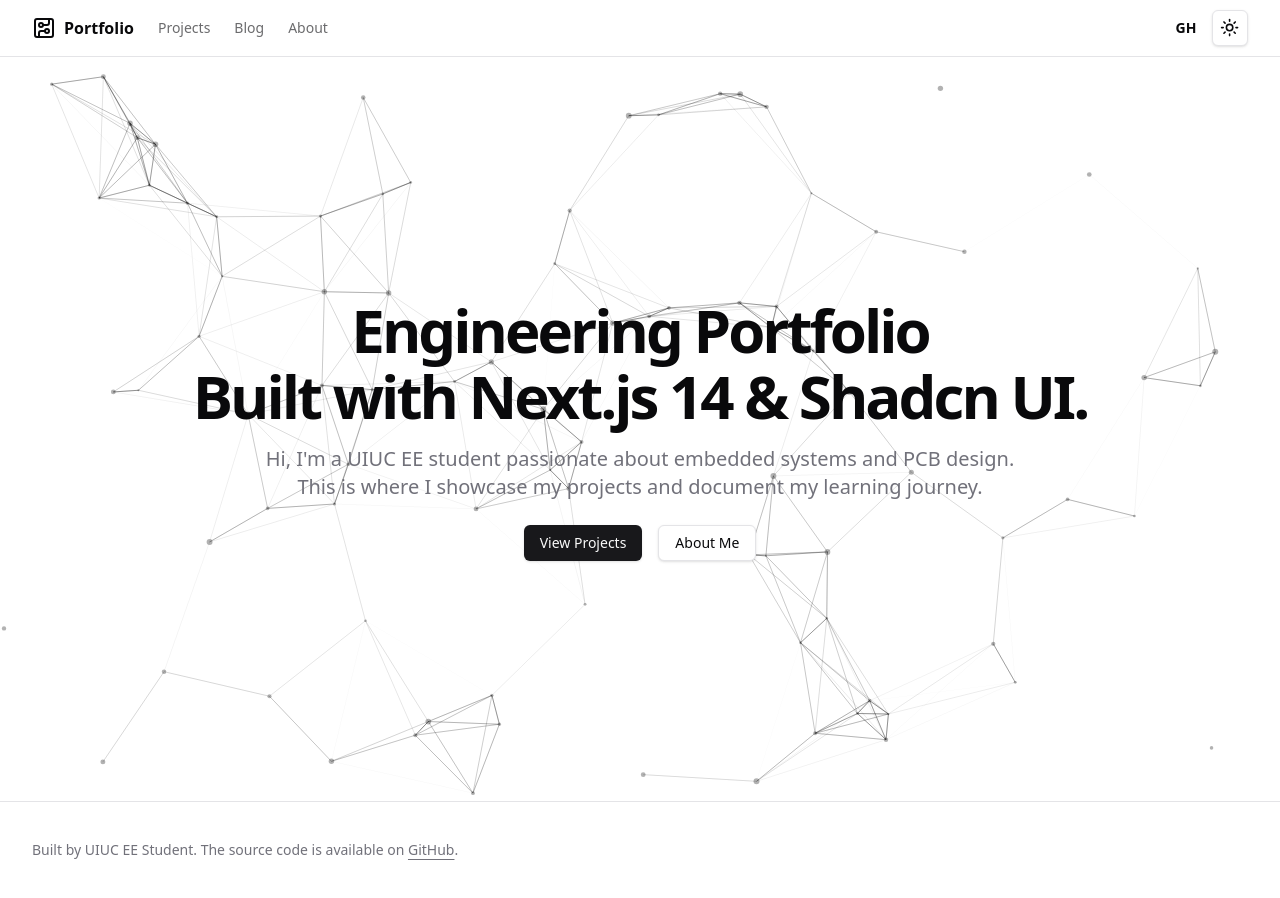
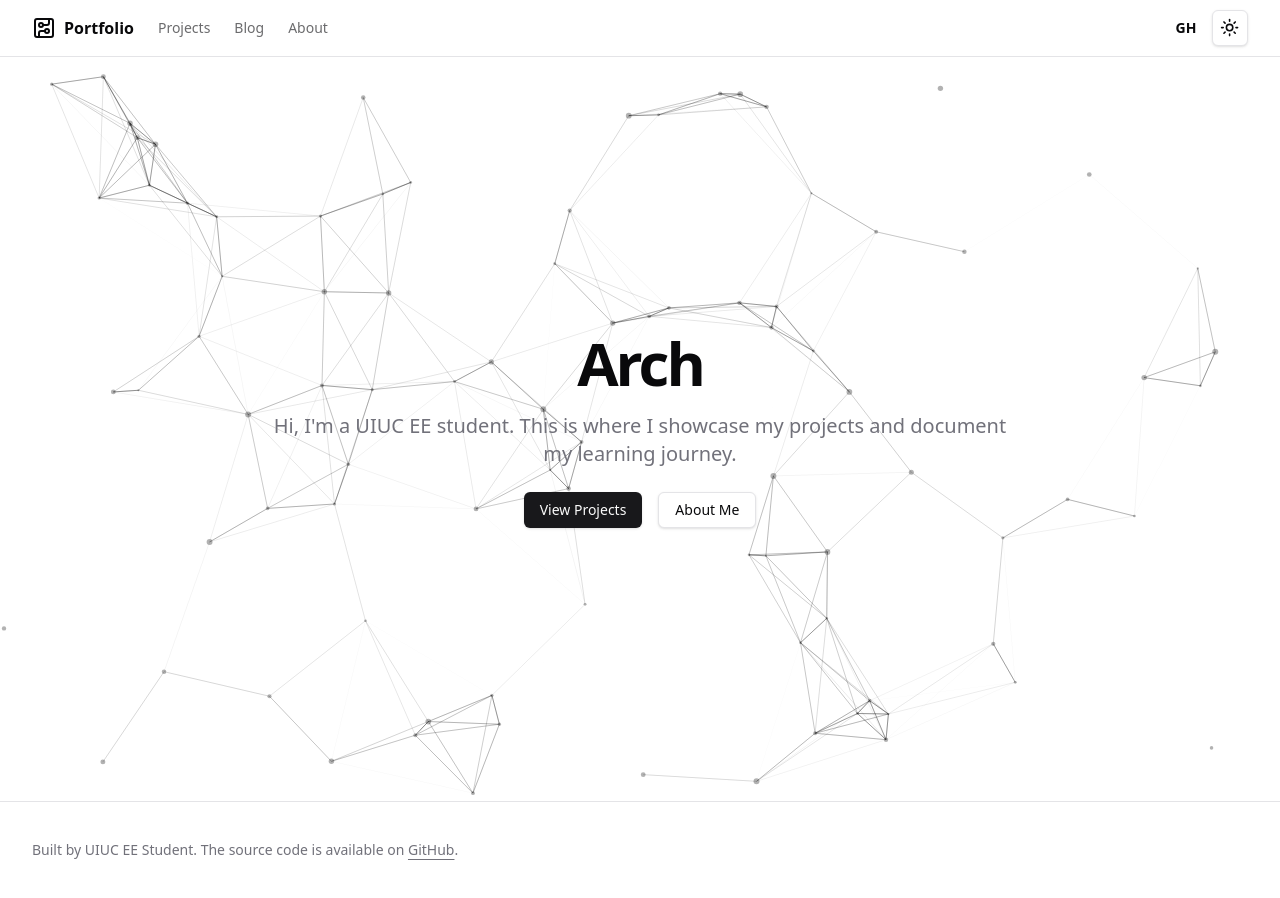
Before and after one commit to Chigz114/my-portfolio, a Next.js app: page / in a window 1280 px wide. Built offline with nearby package versions, Linux system fonts and the light colour scheme.

Commit message:
Refactor: Update blog categories to FPGA, STM32 Design, and PCB Design

```diff
--- a/src/app/page.tsx
+++ b/src/app/page.tsx
@@ -11,11 +11,10 @@ export default function Home() {
       <section className="z-10 w-full px-4 md:px-8 flex flex-col items-center justify-center gap-6 pb-8 pt-6 md:py-20 text-center">
         <div className="flex max-w-[980px] flex-col items-center gap-4">
         <h1 className="text-3xl font-extrabold leading-tight tracking-tighter md:text-5xl lg:text-6xl lg:leading-[1.1]">
-          Engineering Portfolio <br className="hidden sm:inline" />
-          Built with Next.js 14 & Shadcn UI.
+          Arch <br className="hidden sm:inline" />
         </h1>
         <p className="max-w-[750px] text-lg text-muted-foreground sm:text-xl">
-          Hi, I'm a UIUC EE student passionate about embedded systems and PCB design.
+          Hi, I'm a UIUC EE student.
           This is where I showcase my projects and document my learning journey.
         </p>
       </div>
```
Also changed, not shown: content/blog/FPGA/hello-nextjs.md (renamed from content/blog/software/hello-nextjs.md), content/blog/PCB Design/high-speed-pcb-design.md (renamed from content/blog/hardware/high-speed-pcb-design.md).
